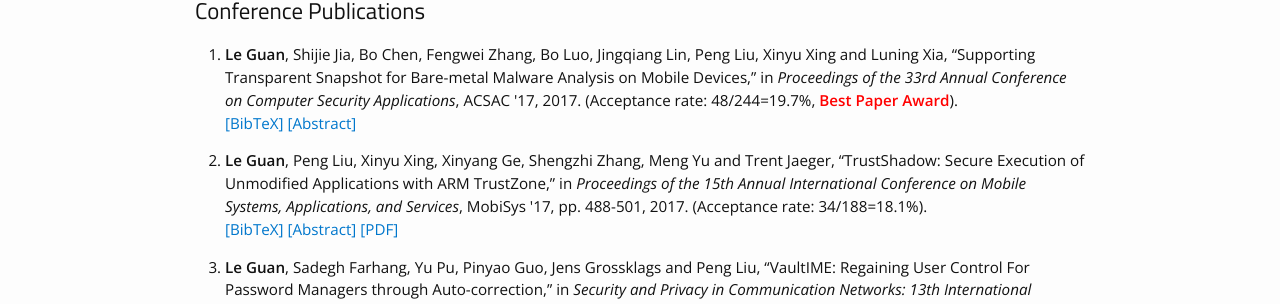
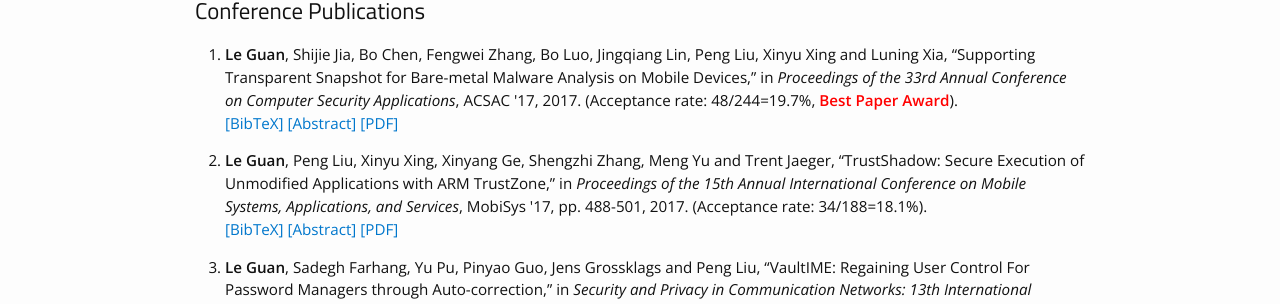
Before and after one commit to guanleustc/guanleustc.github.io, a Jekyll site: the page built from research.md, in a window 1280 px wide. Shown: the part 454-758 px from the top of the page. Built offline with Jekyll 4.4.1, drawn with Linux system fonts in a browser that asks for light colours; some web fonts are replaced.

Commit message:
bolt pdf

```diff
--- a/_includes/publistC.html
+++ b/_includes/publistC.html
@@ -16,7 +16,7 @@
 <a href="javascript:toggleBibtex('bolt')">[BibTeX]</a>
 <a href="javascript:toggleAbstract('bolt')">[Abstract]</a>
 
-
+<a href="bolt.pdf">[PDF]</a>
 
 </p>
 <div id="bib_bolt" class="bibtex noshow">
```
Also changed, not shown: 1 other file.
